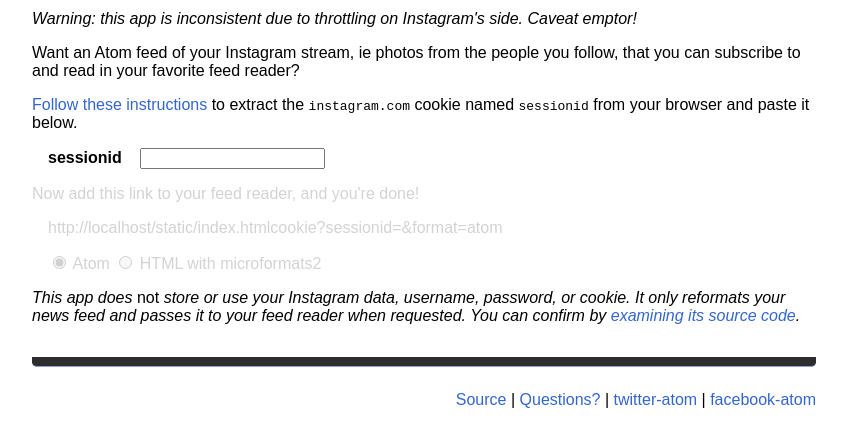
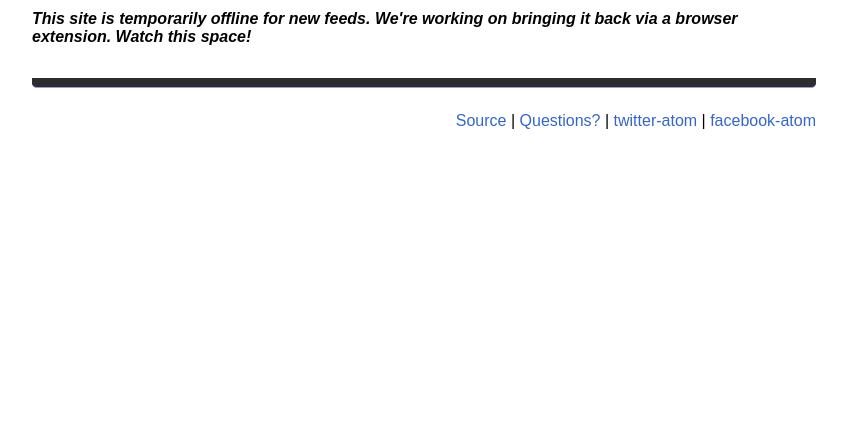
Before and after one commit to snarfed/instagram-atom, a browser extension: page static/index.html in a window 1280 px wide. Shown: the part 83-530 px from the top of the page, without its empty margins (0-856 px from the left). Drawn offline with Linux system fonts and the light colour scheme.

Commit message:
turn off new user signup, message about browser extension eventually

```diff
--- a/static/index.html
+++ b/static/index.html
@@ -4,24 +4,7 @@
 <meta http-equiv="content-type" content="text/html; charset=utf-8" />
 <title>Instagram Atom feeds</title>
 <link href="/static/style.css" rel="stylesheet" type="text/css" />
-
-<script type="text/javascript">
-function render() {
-  sessionid = document.getElementById("sessionid").value.trim();
-  document.getElementById("link-div").className =
-    sessionid ? "" : "disabled";
-  document.getElementById("html").disabled =
-    document.getElementById("atom").disabled =
-    !sessionid;
-  url = window.location + "cookie?sessionid=" + sessionid + "&format=" +
-    (document.getElementById("html").checked ? "html" : "atom");
-  document.getElementById("link").innerHTML =
-    sessionid ? "<a href='" + url + "'>" + url + "</a>" : url;
-}
-window.onload = render;
-</script>
 </head>
-
 
 <body>
 
@@ -31,31 +14,8 @@ window.onload = render;
 </div>
 
 <div id="body">
-<p><em>Warning: this app is inconsistent due to throttling on Instagram's side. Caveat emptor!</em></p>
 
-<p>Want an Atom feed of your Instagram stream, ie photos from the people you follow, that you can subscribe to and read in your favorite feed reader?</p>
-
-<p><a href="http://www.wikihow.com/View-Cookies" target="_blank">Follow these instructions</a> to extract the <code>instagram.com</code> cookie named <code>sessionid</code> from your browser and paste it below.</p>
-
-<nobr id="session">
- <label for="sessionid">sessionid</label>
- <input type="text" id="sessionid" onChange="render()" onKeyUp="render()" />
-</nobr>
-
-<div id="link-div">
-<p>Now add this link to your feed reader, and you're done!</p>
-<p id="link"></p>
-<p id="format">
-<input type="radio" id="atom" name="format" value="atom" checked onchange="render()">
-<label for="atom">Atom</label>
-<input type="radio" id="html" name="format" value="html" onchange="render()">
-<label for="html">HTML with <a href="http://microformats.org/wiki/microformats2">microformats2</a></label>
-</p>
-</div>
-
-<p id="privacy" class="lead">
-This app does <em style="font-style: normal">not</em> store or use your Instagram data, username, password, or cookie. It only reformats your news feed and passes it to your feed reader when requested. You can confirm by <a href="https://github.com/snarfed/instagram-atom">examining its source code</a>.
-</p>
+<p><b><em>This site is temporarily offline for new feeds. We're working on bringing it back via a browser extension. Watch this space!</em></b></p>
 
 <div id="bottom"></div>
 
```
